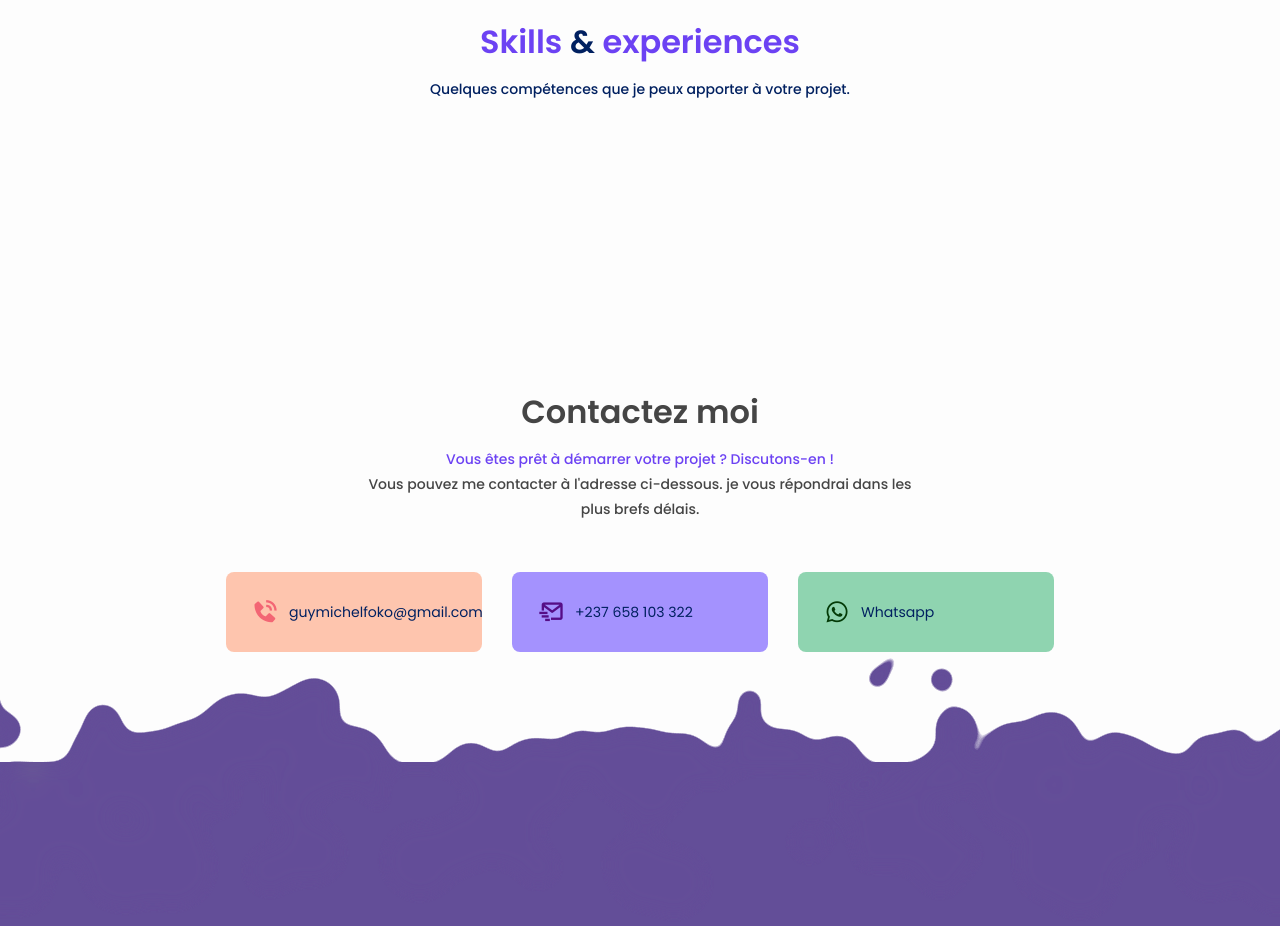
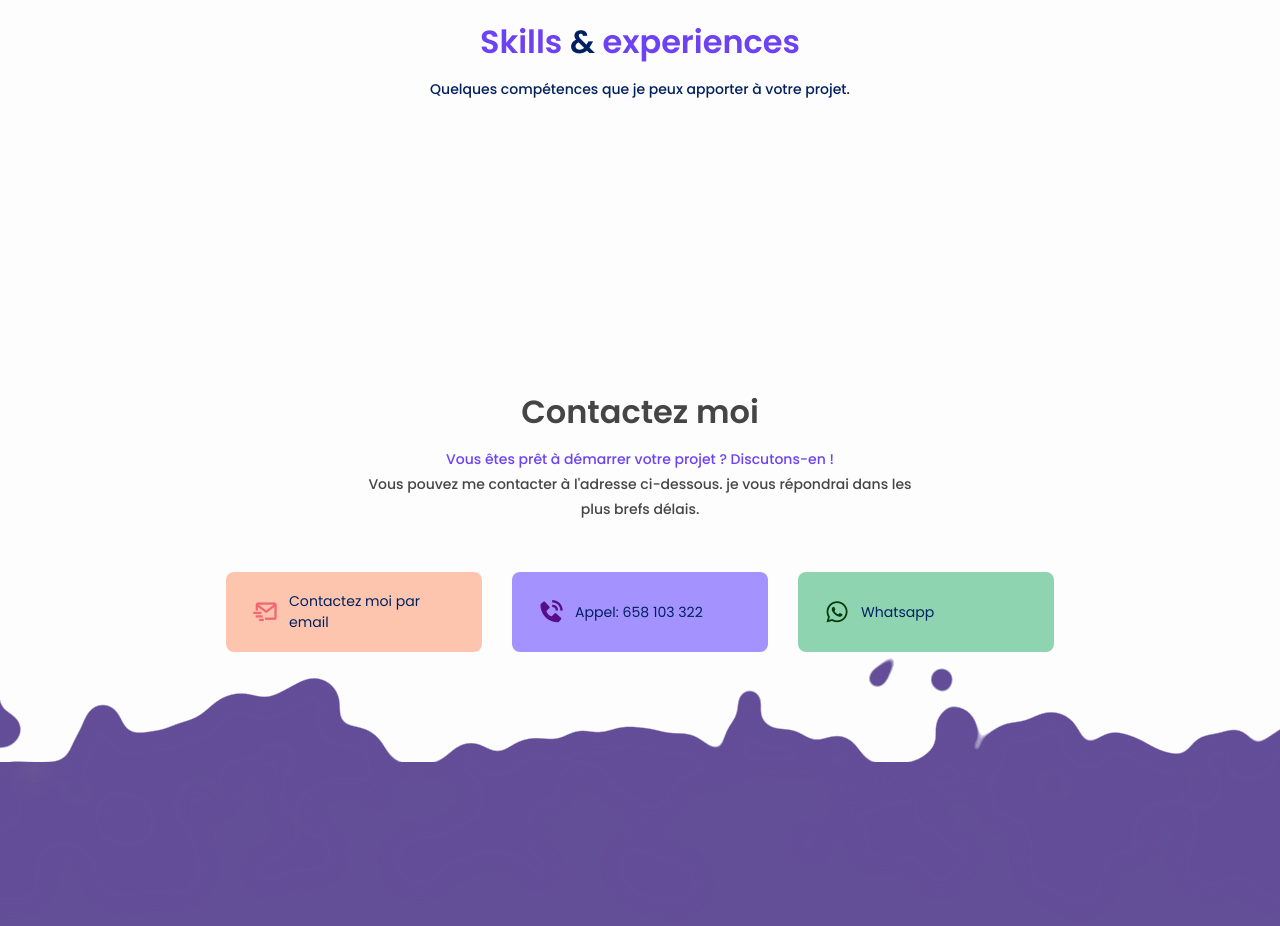
Before and after one commit to AptanaV3/Portfolio-Mic88, a website built with webpack: page index.html in a window 1280 px wide. Shown: the part 3671-4597 px from the top of the page. Built offline with nearby package versions, Linux system fonts and the light colour scheme; a web font is replaced by a local one.

Commit message:
correction de bug sur contact

```diff
--- a/index.html
+++ b/index.html
@@ -271,12 +271,13 @@
 
             <div class="boxs_contact">
                 <a href="mailto:guymichelfoko2@gmail.com" class="ct_contact" data-aos="fade-up" data-aos-delay="200">
-                    <i class="bx bxs-phone-call"></i>
-                    <span>guymichelfoko@gmail.com</span>
+                    <i class="bx bx-mail-send"></i>
+                    <span>Contactez moi par email</span>
                 </a>
                 <a href="tel:+237658103322" class="ct_contact phone" data-aos="fade-up" data-aos-delay="400">
-                    <i class="bx bx-mail-send"></i>
-                    <span>+237 658 103 322</span>
+                    <i class="bx bxs-phone-call"></i>
+
+                    <span>Appel: 658 103 322</span>
                 </a>
                 <a href="https://wa.me/message/JRLIQQYI3V5L1" class="ct_contact whatsapp" data-aos="fade-up"
                     data-aos-delay="600" data-aos-duration="500">
```
